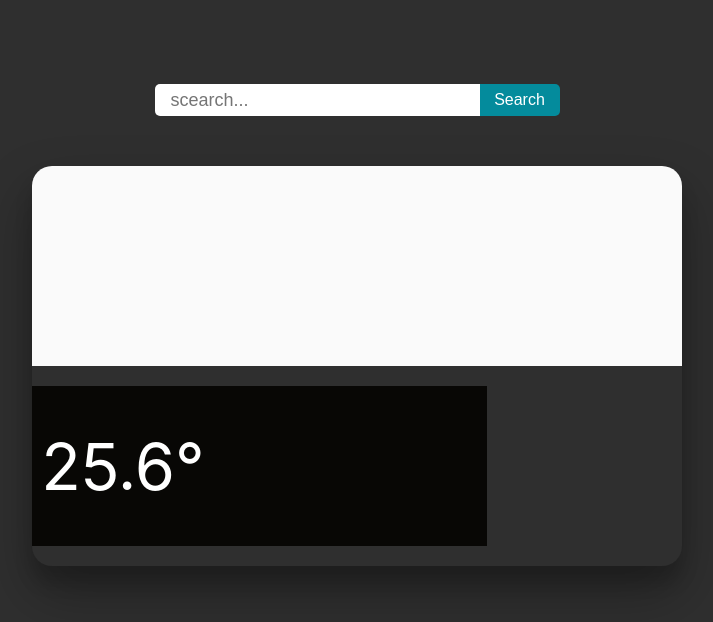
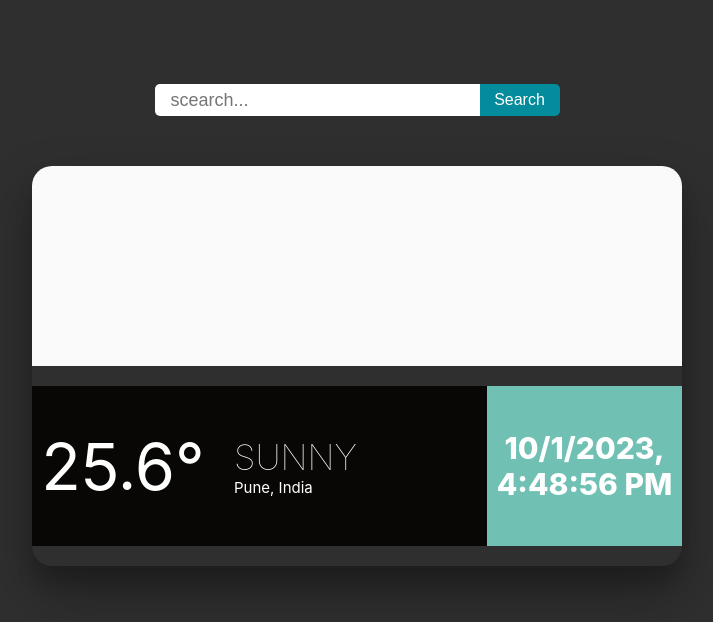
Before and after one commit to Sumitsanu0211/Weather_App, a React (Create React App) app in the folder weather/: page / in a window 1280 px wide. Shown: the top 622 px of the page, without its empty margins (283-996 px from the left). Built offline with nearby package versions, Linux system fonts and the light colour scheme; some icons are missing.

Commit message:
date and time is added

```diff
--- a/weather/src/Temp.js
+++ b/weather/src/Temp.js
@@ -27,7 +27,12 @@ const Temp = () => {
             <div className="temperature">
                   <span>25.6&deg;</span>
             </div>
+            <div className="description">
+                  <div className="weatherCondition">Sunny</div>
+                  <div className="place">Pune, India</div>
+            </div>
       </div>
+      <div className="date">{new Date().toLocaleString()}</div>
     </article>
 
     </>
```
